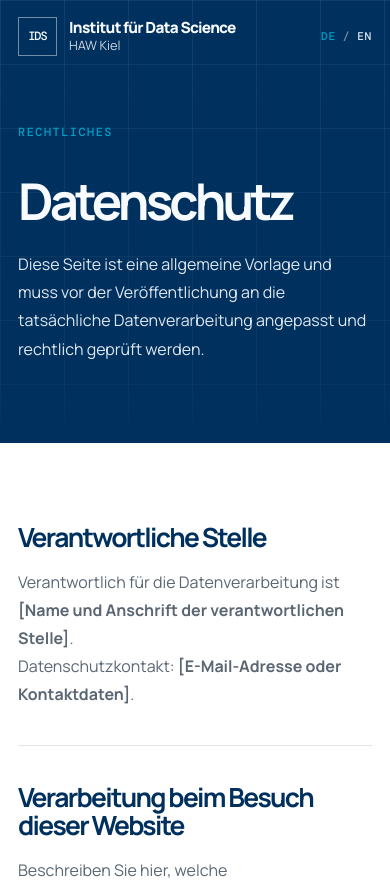
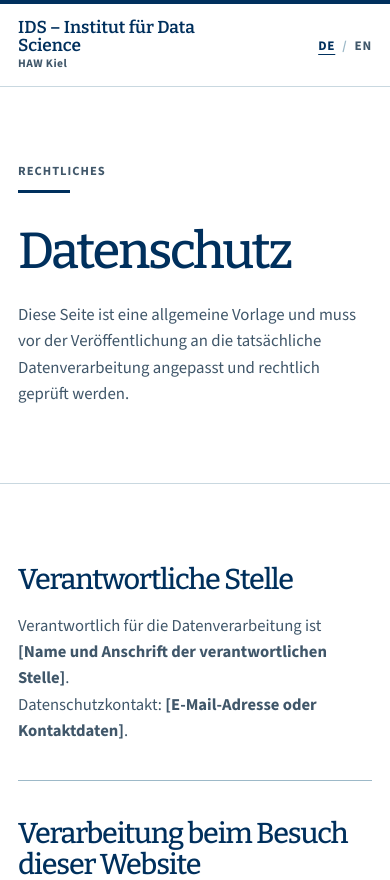
Before and after one commit to RodriguesOscar/ids-landing-page, a React (Vite) app: page /privacy in a window 390 px wide. Shown: the top 880 px of the page. Built offline with nearby package versions, Linux system fonts and the light colour scheme.

Commit message:
(breakpoint): Refactor homepage content and styles to HAW layout

```diff
--- a/src/components/Header.tsx
+++ b/src/components/Header.tsx
@@ -2,10 +2,9 @@ import { Link } from 'react-router-dom'
 import type { LanguageCode, NavigationItem } from '../i18n/types'
 
 type HeaderBrand = {
-  mark: string
-  name: string
+  homeAriaLabel: string
   subline: string
-  homeAriaLabel: string
+  title: string
 }
 
 type HeaderLanguage = {
@@ -30,13 +29,10 @@ export function Header({ brand, externalLinkAriaLabelSuffix, navigationAriaLabel
   return (
     <header className="site-header">
       <nav className="nav shell" aria-label={navigationAriaLabel}>
-        <Link className="brand" to="/" aria-label={brand.homeAriaLabel}>
-          <span className="brand-mark">{brand.mark}</span>
-          <span className="brand-name">
-            {brand.name}
-            <small>{brand.subline}</small>
-          </span>
-        </Link>
+        <a className="brand-lockup" href="/" aria-label={brand.homeAriaLabel}>
+          <span>{brand.title}</span>
+          <small>{brand.subline}</small>
+        </a>
         <div className="nav-actions">
           <ul className="nav-links">
             {navigation.map((item) => (
--- a/src/i18n/de.ts
+++ b/src/i18n/de.ts
@@ -4,15 +4,13 @@ import type { Translation } from './types'
 export const de: Translation = {
   documentTitle: 'Institut für Data Science - HAW Kiel',
   accessibility: {
-    dataVisualizationLabel: 'Datenvisualisierung als dekoratives Element',
     skipToMain: 'Zum Inhalt springen',
   },
   header: {
     brand: {
-      mark: 'IDS',
-      name: 'Institut für Data Science',
+      title: 'IDS – Institut für Data Science',
       subline: 'HAW Kiel',
-      homeAriaLabel: 'Institut für Data Science, Startseite',
+      homeAriaLabel: 'IDS – Institut für Data Science, Startseite',
     },
     navigationAriaLabel: 'Hauptnavigation',
     externalLinkAriaLabelSuffix: ' (öffnet in einem neuen Tab)',
@@ -40,24 +38,11 @@ export const de: Translation = {
   },
   home: {
     hero: {
-      eyebrow: 'Institut für Data Science · HAW Kiel',
-      titleStart: 'Aus Daten',
-      titleAccent: 'Wissen',
-      titleEnd: 'machen.',
-      titleSeparator: ' ',
+      eyebrow: 'HAW Kiel · Institut für Data Science',
+      title: 'Projekte des Instituts für Data Science',
       description: 'Willkommen am Institut für Data Science der Hochschule für Angewandte Wissenschaften Kiel. Wir verbinden Forschung und Transfer rund um Daten, Machine Learning und Künstliche Intelligenz – anwendungsnah und für den Norden.',
       primaryAction: 'Projektfelder ansehen',
       secondaryAction: 'Kontakt aufnehmen',
-      scrollLabel: 'Projekte ansehen',
-    },
-    dataCard: {
-      label: 'IDS / Projektarbeit',
-      status: 'Aktuell',
-      metrics: [
-        { value: 'Daten', label: 'analysieren' },
-        { value: 'Modelle', label: 'erproben' },
-        { value: 'Ergebnisse', label: 'einordnen' },
-      ],
     },
     institute: {
       label: 'Institut',
@@ -99,20 +84,19 @@ export const de: Translation = {
       ],
     },
     impact: {
-      visualLabel: 'Forschung × Anwendung × Zusammenarbeit',
-      visualStatement: 'Projekte entstehen im Austausch.',
       eyebrow: 'Zusammenarbeit',
       title: 'Wissenschaftliche Expertise für gemeinsame Vorhaben.',
       description: 'Wir arbeiten in Projekten mit Unternehmen, öffentlichen Einrichtungen und weiteren wissenschaftlichen Partnern zusammen. Dabei bringen wir Data-Science-Methoden in interdisziplinäre Teams ein und entwickeln Lösungen gemeinsam mit den jeweiligen Fachdomänen.',
       action: 'Ansprechpartner*innen kontaktieren',
+      imageAlt: 'Ein gemeinsamer Projektarbeitsplatz mit Laptop, Notizbüchern und Whiteboard.',
     },
     contact: {
       eyebrow: 'Kontakt',
-      titleStart: 'Aus Fragen werden',
+      titleLead: 'Aus Fragen werden',
       titleAccent: 'Projekte.',
       action: 'Kontakt aufnehmen',
       externalLinkAriaLabel: 'Kontakt zu Prof. Dr.-Ing. Michael Prange (öffnet in einem neuen Tab)',
-      details: ['Prof. Dr.-Ing. Michael Prange', 'Telefon und E-Mail auf der HAW Kiel-Webseite'],
+      details: ['Institut für Data Science', 'HAW Kiel – Hochschule für Angewandte Wissenschaften', 'Grenzstraße 3', '24149 Kiel'],
     },
   },
   projects: {
--- a/src/i18n/en.ts
+++ b/src/i18n/en.ts
@@ -4,15 +4,13 @@ import type { Translation } from './types'
 export const en: Translation = {
   documentTitle: 'Institut für Data Science - HAW Kiel',
   accessibility: {
-    dataVisualizationLabel: 'Data visualisation, decorative',
     skipToMain: 'Skip to content',
   },
   header: {
     brand: {
-      mark: 'IDS',
-      name: 'Institute for Data Science',
+      title: 'IDS – Institute for Data Science',
       subline: 'HAW Kiel',
-      homeAriaLabel: 'Institute for Data Science, home page',
+      homeAriaLabel: 'IDS – Institute for Data Science, home page',
     },
     navigationAriaLabel: 'Main navigation',
     externalLinkAriaLabelSuffix: ' (opens in a new tab)',
@@ -40,24 +38,11 @@ export const en: Translation = {
   },
   home: {
     hero: {
-      eyebrow: 'Institute for Data Science · HAW Kiel',
-      titleStart: 'Turning data',
-      titleAccent: 'into knowledge',
-      titleEnd: '.',
-      titleSeparator: '',
+      eyebrow: 'HAW Kiel · Institute for Data Science',
+      title: 'Projects at the Institute for Data Science',
       description: 'Welcome to the Institute for Data Science at Kiel University of Applied Sciences. We connect research and knowledge transfer around data, machine learning and artificial intelligence – with practical relevance for northern Germany.',
       primaryAction: 'Explore project areas',
       secondaryAction: 'Get in touch',
-      scrollLabel: 'View projects',
-    },
-    dataCard: {
-      label: 'IDS / Project work',
-      status: 'Current',
-      metrics: [
-        { value: 'Data', label: 'analyse' },
-        { value: 'Models', label: 'test' },
-        { value: 'Results', label: 'interpret' },
-      ],
     },
     institute: {
       label: 'Institute',
@@ -99,20 +84,19 @@ export const en: Translation = {
       ],
     },
     impact: {
-      visualLabel: 'Research × application × collaboration',
-      visualStatement: 'Projects emerge through dialogue.',
       eyebrow: 'Collaboration',
       title: 'Academic expertise for shared projects.',
       description: 'We collaborate on projects with companies, public institutions and other academic partners. We bring data-science methods into interdisciplinary teams and develop solutions together with the relevant specialist domains.',
       action: 'Contact our team',
+      imageAlt: 'A shared project workspace with a laptop, notebooks and a whiteboard.',
     },
     contact: {
       eyebrow: 'Contact',
-      titleStart: 'Questions become',
+      titleLead: 'Questions become',
       titleAccent: 'projects.',
       action: 'Get in touch',
       externalLinkAriaLabel: 'Contact Professor Michael Prange (opens in a new tab)',
-      details: ['Prof. Dr.-Ing. Michael Prange', 'Telephone number and email on the HAW Kiel website'],
+      details: ['Institute for Data Science', 'HAW Kiel – University of Applied Sciences', 'Grenzstraße 3', '24149 Kiel'],
     },
   },
   projects: {
--- a/src/styles/base.css
+++ b/src/styles/base.css
@@ -2,7 +2,7 @@
 html { scroll-behavior: smooth; }
 body { min-width: 320px; margin: 0; background: var(--paper); }
 a { color: inherit; text-decoration: none; }
-a:focus-visible, button:focus-visible { outline: 3px solid var(--cyan); outline-offset: 4px; }
+a:focus-visible, button:focus-visible { outline: 3px solid var(--focus); outline-offset: 4px; }
 #root { min-height: 100vh; }
 
 @media (prefers-reduced-motion: reduce) {
--- a/src/styles/pageTemplates.css
+++ b/src/styles/pageTemplates.css
@@ -1,45 +1,43 @@
-.page-template { min-height: calc(100vh - 264px); background: var(--paper); }
-.page-template h2 { color: var(--ink); font-size: clamp(2rem, 3.4vw, 3.35rem); letter-spacing: -.065em; line-height: 1.06; }
-.page-header { position: relative; overflow: hidden; padding: 172px 0 128px; background: var(--ink); color: var(--hero-text); }
-.page-header::before { content: ""; position: absolute; inset: 0; opacity: .48; background-image: linear-gradient(rgba(223,231,239,.17) 1px, transparent 1px), linear-gradient(90deg, rgba(223,231,239,.17) 1px, transparent 1px); background-size: 64px 64px; mask-image: linear-gradient(to bottom, #000 0%, rgba(0,0,0,.45) 88%, transparent 100%); }
-.page-header-content { position: relative; display: grid; grid-template-columns: .7fr 1.3fr; gap: 88px; align-items: start; }
+.page-template { min-height: calc(100vh - 220px); background: var(--paper); }
+.page-template h2 { color: var(--haw-blue); font-family: Bitter, serif; font-size: clamp(2rem, 3.4vw, 3.35rem); font-weight: 500; letter-spacing: -.04em; line-height: 1.08; }
+.page-header { border-bottom: 1px solid var(--mist); background: var(--white); color: var(--haw-blue); }
+.page-header-content { display: grid; grid-template-columns: minmax(180px, .65fr) minmax(0, 1.35fr); gap: 88px; align-items: start; padding: 96px 0; }
 .page-header-content > .eyebrow { margin: 0; }
-.page-header-copy { max-width: 770px; }
-.page-header h1 { max-width: 760px; margin: 0; color: var(--hero-text); font-size: clamp(3rem, 5.3vw, 5.3rem); letter-spacing: -.075em; line-height: .98; }
-.page-header-copy > p { max-width: 650px; margin: 29px 0 0; color: var(--hero-muted); font-size: 1.08rem; line-height: 1.76; }
-.template-section { padding: 128px 0; }
+.page-header-copy { max-width: 850px; }
+.page-header h1 { max-width: 900px; margin: 0; color: var(--haw-blue); font-family: Bitter, serif; font-size: clamp(3rem, 6vw, 5.8rem); font-weight: 500; letter-spacing: -.045em; line-height: .98; }
+.page-header-copy > p { max-width: 700px; margin: 27px 0 0; color: var(--muted); font-size: 1.12rem; line-height: 1.58; }
+.template-section { padding: 112px 0; }
 .template-section-paper { background: var(--paper); }
 .template-section-white { background: var(--white); }
-.template-panel-grid { display: grid; grid-template-columns: repeat(2, 1fr); gap: 0; border-top: 1px solid var(--mist); border-left: 1px solid var(--mist); }
-.placeholder-panel { padding: 31px; border: 1px solid var(--mist); background: var(--white); }
-.template-panel-grid .placeholder-panel { min-height: 270px; border-top: 0; border-left: 0; }
+.template-panel-grid { display: grid; grid-template-columns: repeat(2, 1fr); gap: 24px; }
+.placeholder-panel { padding: 28px; border-top: 4px solid var(--haw-blue); background: var(--white); box-shadow: 0 1px 0 var(--mist); }
+.template-panel-grid .placeholder-panel { min-height: 270px; }
 .placeholder-panel .eyebrow { margin-bottom: 42px; }
-.placeholder-panel h2 { margin: 0 0 17px; font-size: 1.75rem; }
-.placeholder-panel p { margin: 0; color: var(--muted); line-height: 1.76; }
+.placeholder-panel h2 { margin: 0 0 17px; font-size: 1.9rem; }
+.placeholder-panel p { margin: 0; color: var(--muted); line-height: 1.58; }
 .detail-layout { display: grid; grid-template-columns: 1.3fr .7fr; gap: 88px; align-items: start; }
-.detail-content { max-width: 700px; }
-.template-kicker { margin: 0 0 24px; color: var(--accent); font: .72rem/1.5 "DM Mono", monospace; letter-spacing: .1em; text-transform: uppercase; }
-.template-lead { margin: 0 0 42px; color: var(--muted); font-size: 1.13rem; line-height: 1.78; }
+.detail-content { max-width: 760px; }
+.template-kicker { margin: 0 0 24px; color: var(--muted); font-size: .78rem; font-weight: 700; letter-spacing: .08em; text-transform: uppercase; }
+.template-lead { margin: 0 0 42px; color: var(--muted); font-size: 1.16rem; line-height: 1.58; }
 .detail-content .placeholder-panel { margin-bottom: 26px; }
-.metadata-panel { padding: 31px; border-top: 1px solid var(--ink); border-bottom: 1px solid var(--mist); }
+.metadata-panel { padding: 28px; border-top: 4px solid var(--haw-blue); border-bottom: 1px solid var(--line); background: var(--haw-blue-tint); }
 .metadata-panel .eyebrow { margin-bottom: 38px; }
-.metadata-panel h2 { margin: 0 0 25px; font-size: 1.75rem; }
-.metadata-panel ul { display: grid; gap: 15px; margin: 0; padding: 0; list-style: none; color: var(--muted); font-size: .92rem; line-height: 1.7; }
-.metadata-panel li { padding-bottom: 15px; border-bottom: 1px solid var(--mist); }
+.metadata-panel h2 { margin: 0 0 25px; font-size: 1.9rem; }
+.metadata-panel ul { display: grid; gap: 15px; margin: 0; padding: 0; list-style: none; color: var(--muted); font-size: .98rem; line-height: 1.55; }
+.metadata-panel li { padding-bottom: 15px; border-bottom: 1px solid var(--line); }
 .metadata-panel li:last-child { padding-bottom: 0; border-bottom: 0; }
-.legal-content { max-width: 850px; }
-.legal-content article { padding: 0 0 37px; border-bottom: 1px solid var(--mist); }
+.legal-content { max-width: 900px; }
+.legal-content article { padding: 0 0 37px; border-bottom: 1px solid var(--line); }
 .legal-content article + article { padding-top: 37px; }
-.legal-content h2 { margin: 0 0 17px; font-size: clamp(1.65rem, 2.7vw, 2.35rem); }
-.legal-content p { margin: 0; color: var(--muted); line-height: 1.76; }
+.legal-content h2 { margin: 0 0 17px; font-size: clamp(1.8rem, 2.7vw, 2.45rem); }
+.legal-content p { margin: 0; color: var(--muted); font-size: 1.04rem; line-height: 1.58; }
 
 @media (max-width: 760px) {
-  .page-header { padding: 125px 0 80px; }
-  .page-header-content, .detail-layout { grid-template-columns: 1fr; gap: 36px; }
+  .page-header-content, .detail-layout { grid-template-columns: 1fr; gap: 34px; padding: 76px 0; }
   .page-header-content > .eyebrow { margin-bottom: 0; }
-  .page-header h1 { font-size: clamp(2.75rem, 13vw, 4.3rem); }
-  .page-header-copy > p { margin-top: 24px; font-size: 1rem; }
+  .page-header h1 { font-size: clamp(2.9rem, 13vw, 4.6rem); }
+  .page-header-copy > p { margin-top: 24px; font-size: 1.05rem; }
   .template-section { padding: 80px 0; }
-  .template-panel-grid { grid-template-columns: 1fr; }
+  .template-panel-grid { grid-template-columns: 1fr; gap: 18px; }
   .template-panel-grid .placeholder-panel { min-height: 225px; }
 }
--- a/src/styles/shared.css
+++ b/src/styles/shared.css
@@ -1,30 +1,30 @@
-.skip-link { position: fixed; z-index: 20; top: 12px; left: 12px; transform: translateY(-180%); padding: 10px 15px; background: var(--white); color: var(--ink); font-weight: 800; }
+.skip-link { position: fixed; z-index: 20; top: 12px; left: 12px; transform: translateY(-180%); padding: 10px 15px; background: var(--haw-blue); color: var(--white); font-weight: 700; }
 .skip-link:focus-visible { transform: translateY(0); }
-.shell { width: min(var(--max), calc(100% - 48px)); margin: 0 auto; }
-.eyebrow { margin: 0 0 18px; color: var(--cyan); font: 500 .74rem/1.3 "DM Mono", monospace; letter-spacing: .13em; text-transform: uppercase; }
-.eyebrow.dark { color: var(--accent); }
+.shell { width: min(var(--max), calc(100% - 64px)); margin: 0 auto; }
+.eyebrow { margin: 0 0 18px; color: var(--muted); font-size: .78rem; font-weight: 700; letter-spacing: .08em; text-transform: uppercase; }
+.eyebrow::after { content: ''; display: block; width: 52px; height: 3px; margin-top: 11px; background: var(--haw-blue); }
+.eyebrow.dark { color: var(--muted); }
 .actions { display: flex; flex-wrap: wrap; gap: 12px; }
-.button { display: inline-flex; align-items: center; justify-content: center; min-height: 52px; padding: 0 21px; font-size: .86rem; font-weight: 800; transition: transform .2s ease, background .2s ease; }
+.button { display: inline-flex; align-items: center; justify-content: center; min-height: 48px; padding: 0 20px; border: 1px solid var(--haw-blue); font-size: .95rem; font-weight: 700; transition: background .2s ease, color .2s ease, transform .2s ease; }
 .button:hover { transform: translateY(-2px); }
-.button-primary { background: var(--cyan); color: var(--ink); }
-.button-primary:hover { background: #33b6d8; }
-.button-secondary { border: 1px solid rgba(255,255,255,.38); color: var(--white); }
-.button-secondary:hover { border-color: var(--white); background: rgba(255,255,255,.08); }
-.project-grid { display: grid; grid-template-columns: repeat(2, 1fr); border-top: 1px solid var(--mist); border-left: 1px solid var(--mist); }
-.project-card { min-height: 285px; padding: 31px; border-right: 1px solid var(--mist); border-bottom: 1px solid var(--mist); background: transparent; transition: background .2s ease, color .2s ease; }
-.project-card:hover { background: var(--ink); color: var(--white); }
-.project-card-code { display: block; color: var(--accent); font: .7rem "DM Mono", monospace; }
-.project-card h3 { margin: 59px 0 15px; font-size: 1.47rem; letter-spacing: -.055em; }
-.project-card p { margin: 0; color: var(--muted); font-size: .92rem; line-height: 1.7; }
-.project-card:hover .project-card-code, .project-card:hover .project-card-link { color: var(--cyan); }
-.project-card:hover p { color: var(--hero-muted); }
-.project-card-link { display: inline-block; margin-top: 28px; color: var(--accent); font-weight: 800; font-size: .82rem; }
-.project-card:last-child:nth-child(odd) { grid-column: 1 / -1; }
+.button-primary { background: var(--haw-blue); color: var(--white); }
+.button-primary:hover { background: #174b76; }
+.button-secondary { background: var(--white); color: var(--haw-blue); }
+.button-secondary:hover { background: var(--haw-blue-tint); }
+.project-grid { display: grid; grid-template-columns: repeat(3, minmax(0, 1fr)); gap: 24px; }
+.project-card { display: flex; min-height: 340px; flex-direction: column; padding: 28px; border-top: 4px solid var(--haw-blue); background: var(--white); box-shadow: 0 1px 0 var(--mist); }
+.project-card-code { display: block; padding-bottom: 18px; border-bottom: 1px solid var(--line); color: var(--muted); font-size: .78rem; font-weight: 700; letter-spacing: .08em; }
+.project-card h3 { margin: 26px 0 14px; color: var(--haw-blue); font-family: Bitter, serif; font-size: clamp(1.45rem, 2.2vw, 1.8rem); font-weight: 500; line-height: 1.13; }
+.project-card p { margin: 0; color: var(--muted); font-size: 1rem; line-height: 1.55; }
+.project-card-link { align-self: flex-start; margin-top: auto; padding-top: 24px; color: var(--haw-blue); font-weight: 700; }
+.project-card-link:hover { text-decoration: underline; text-underline-offset: 4px; }
+
+@media (max-width: 980px) {
+  .project-grid { grid-template-columns: repeat(2, minmax(0, 1fr)); }
+}
 
 @media (max-width: 760px) {
   .shell { width: min(100% - 36px, var(--max)); }
-  .project-grid { grid-template-columns: 1fr; }
-  .project-card { min-height: 225px; }
-  .project-card h3 { margin-top: 35px; }
-  .project-card:last-child:nth-child(odd) { grid-column: auto; }
+  .project-grid { grid-template-columns: 1fr; gap: 18px; }
+  .project-card { min-height: 0; padding: 24px; }
 }
--- a/src/styles/siteChrome.css
+++ b/src/styles/siteChrome.css
@@ -1,32 +1,34 @@
-.site-header { position: absolute; z-index: 10; top: 0; width: 100%; color: var(--hero-text); }
-.nav { height: 88px; display: flex; align-items: center; justify-content: space-between; gap: 32px; }
-.brand { display: inline-flex; align-items: center; gap: 12px; font-weight: 800; letter-spacing: -.045em; }
-.brand-mark { display: grid; width: 39px; height: 39px; place-items: center; border: 1px solid rgba(255,255,255,.45); font: 500 .75rem "DM Mono", monospace; letter-spacing: -.08em; }
-.brand-name { font-size: .96rem; line-height: 1.15; white-space: nowrap; }
-.brand-name small { display: block; margin-top: 2px; color: var(--hero-subtle); font-family: Manrope, Arial, sans-serif; font-size: .8rem; font-weight: 400; line-height: 1.15; letter-spacing: 0; }
+.site-header { position: relative; z-index: 10; border-top: 4px solid var(--haw-blue); border-bottom: 1px solid var(--mist); background: var(--white); color: var(--haw-blue); }
+.nav { display: flex; min-height: 96px; align-items: center; justify-content: space-between; gap: 32px; }
+.brand-lockup { display: grid; min-width: 0; gap: 3px; color: var(--haw-blue); font-family: Bitter, serif; font-size: 1.28rem; font-weight: 600; line-height: 1; }
+.brand-lockup small { color: var(--muted); font-family: 'Source Sans 3', sans-serif; font-size: .72rem; font-weight: 700; letter-spacing: .04em; line-height: 1.2; }
+.brand-lockup:hover { text-decoration: underline; text-underline-offset: 4px; }
 .nav-actions, .nav-links { display: flex; align-items: center; }
-.nav-actions { gap: 23px; }
-.nav-links { gap: 28px; margin: 0; padding: 0; list-style: none; color: var(--hero-muted); font-size: .86rem; font-weight: 600; }
-.nav-links a:hover { color: var(--cyan); }
-.nav-contact { padding: 10px 15px; border: 1px solid rgba(255,255,255,.32); color: var(--white); }
-.nav-contact:hover { border-color: var(--cyan); color: var(--cyan); }
-.language-switch { display: inline-flex; align-items: center; gap: 7px; color: var(--hero-muted); font: 500 .7rem "DM Mono", monospace; letter-spacing: .06em; }
+.nav-actions { gap: 22px; }
+.nav-links { gap: 24px; margin: 0; padding: 0; list-style: none; color: var(--haw-blue); font-size: .98rem; font-weight: 600; }
+.nav-links a { padding: 6px 0; border-bottom: 1px solid transparent; }
+.nav-links a:hover { border-color: currentColor; }
+.nav-contact { padding: 10px 14px !important; border: 1px solid var(--haw-blue) !important; background: var(--haw-blue); color: var(--white); }
+.nav-contact:hover { background: #174b76; text-decoration: none; }
+.language-switch { display: inline-flex; align-items: center; gap: 7px; color: var(--muted); font-size: .82rem; font-weight: 700; letter-spacing: .06em; }
 .language-switch button { appearance: none; border: 0; padding: 0; color: inherit; background: transparent; font: inherit; letter-spacing: inherit; cursor: pointer; }
-.language-switch button:hover, .language-switch button:active, .language-switch button[aria-pressed="true"] { color: var(--cyan); }
-.language-switch span { color: rgba(223,231,239,.55); }
+.language-switch button:hover, .language-switch button:active, .language-switch button[aria-pressed="true"] { color: var(--haw-blue); text-decoration: underline; text-underline-offset: 4px; }
+.language-switch span { color: var(--line); }
 
-.site-footer { padding: 28px 0; background: var(--ink); color: #c4cdd6; font: .68rem "DM Mono", monospace; }
-.footer-inner { display: flex; justify-content: space-between; gap: 24px; }
+.site-footer { border-top: 1px solid var(--line); background: var(--haw-blue-tint); color: var(--haw-blue); }
+.footer-inner { position: relative; display: flex; justify-content: space-between; gap: 24px; padding: 30px 0; font-size: .9rem; font-weight: 600; }
+.footer-inner::before { content: ''; position: absolute; width: 56px; height: 4px; margin-top: -31px; background: var(--haw-blue); }
 .footer-links { display: flex; flex-wrap: wrap; gap: 20px; }
-.footer-links a:hover { color: var(--cyan); }
+.footer-links a:hover { text-decoration: underline; text-underline-offset: 4px; }
 
-@media (max-width: 860px) and (min-width: 761px) {
+@media (max-width: 980px) and (min-width: 761px) {
   .nav-links { display: none; }
   .nav-actions { gap: 0; }
 }
 
 @media (max-width: 760px) {
-  .nav { height: 72px; }
+  .nav { min-height: 82px; }
+  .brand-lockup { max-width: 210px; font-size: 1.08rem; }
   .nav-links { display: none; }
   .nav-actions { gap: 0; }
   .footer-inner { display: block; }
--- a/src/styles/tokens.css
+++ b/src/styles/tokens.css
@@ -1,22 +1,20 @@
-@import url('https://fonts.googleapis.com/css2?family=DM+Mono:wght@400;500&family=Manrope:wght@400;500;600;700;800&display=swap');
+@import url('https://fonts.googleapis.com/css2?family=Bitter:wght@400;500;600;700&family=Source+Sans+3:wght@400;500;600;700&display=swap');
 
 :root {
-  --ink: #00305d;
-  --ink-soft: #00223f;
-  --paper: #f4f6f8;
+  --haw-blue: #00305d;
+  --haw-light-blue: #85c3df;
+  --haw-blue-tint: #edf6f9;
+  --ink: var(--haw-blue);
+  --paper: #f7f9fa;
   --white: #fff;
-  --mist: #e2e6ea;
-  --muted: #5a6672;
-  --cyan: #00a0c8;
-  --accent: #0a6ebd;
-  --line: rgba(0, 48, 93, 0.16);
-  --hero-text: #f7fbff;
-  --hero-muted: #dfe7ef;
-  --hero-subtle: #cdd6df;
-  --max: 1240px;
+  --mist: #c9d8e0;
+  --muted: #40576a;
+  --line: #9db9c8;
+  --focus: #005f8d;
+  --max: 1320px;
   color: var(--ink);
   background: var(--paper);
-  font-family: Manrope, Arial, sans-serif;
+  font-family: 'Source Sans 3', sans-serif;
   font-synthesis: none;
   text-rendering: optimizeLegibility;
   -webkit-font-smoothing: antialiased;
```
Also changed, not shown: src/i18n/types.ts (+4 -19 lines), src/pages/HomePage.css (+42 -62 lines), src/pages/HomePage.tsx (+8 -36 lines), src/assets/collaboration-workshop.png (added).
